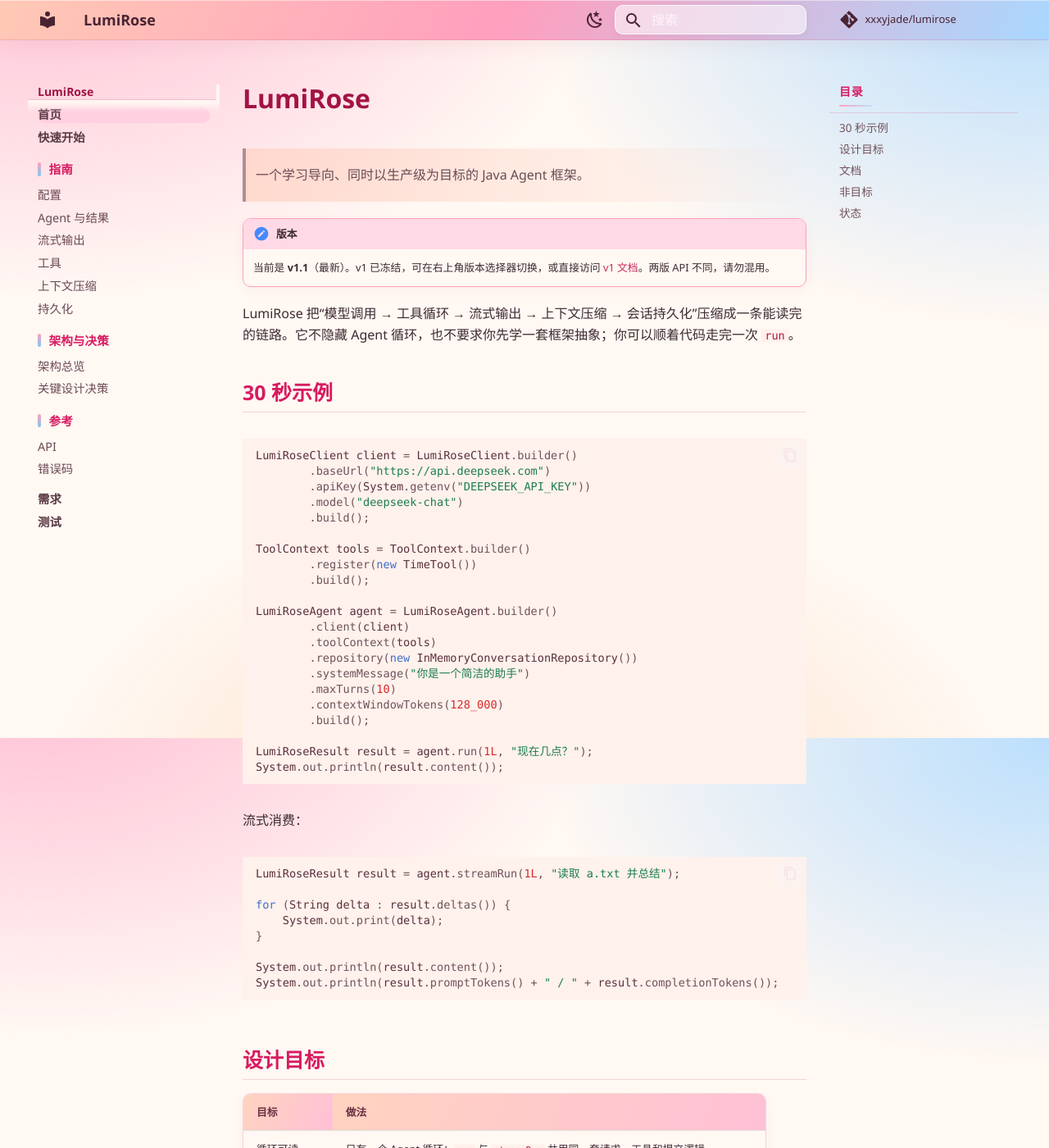
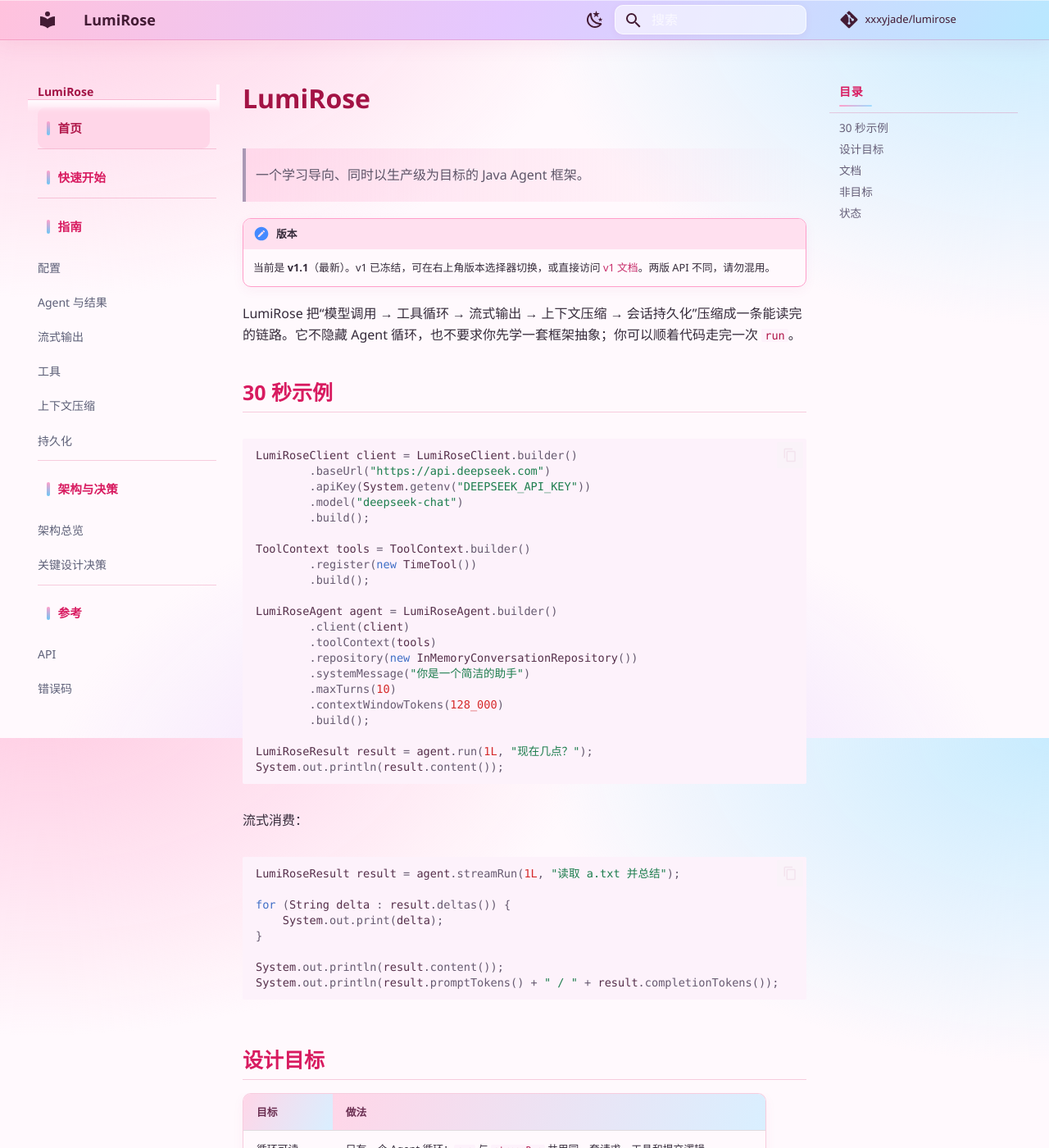
Before and after one commit to XXXYJade/lumirose, an MkDocs documentation site: the page built from docs/v1.1/index.md, in a window 1280 px wide and 1400 px high. Shown: the whole window at 82% size. Built offline with MkDocs 1.6.1 and Material for MkDocs 9.7.7, drawn with Linux system fonts in a browser that asks for light colours; comment, search, counter and statistics services are not loaded; the version menu is left out; some of the changed text lies outside the part shown.

Commit message:
docs: brighten palette and unify documentation navigation

```diff
--- a/docs/v1.1/stylesheets/extra.css
+++ b/docs/v1.1/stylesheets/extra.css
@@ -1,108 +1,97 @@
 /* ==========================================================================
    LumiRose docs theme
-   Warm sakura / peach / powder-blue palette with a clean CJK sans stack.
+   Bright sakura / lavender / powder-blue palette with a clean CJK sans stack.
    ========================================================================== */
 
 :root {
-  --lr-rose-100: #ffe3ec;
-  --lr-rose-200: #ffc9da;
-  --lr-rose-300: #ff9fbe;
-  --lr-rose-400: #ff7fa8;
-  --lr-rose-500: #ef5f8e;
-  --lr-rose-600: #d7265f;
-  --lr-rose-700: #b0174a;
-
-  --lr-peach-100: #fff0e6;
-  --lr-peach-200: #ffdcc6;
-  --lr-peach-400: #ffb38a;
-
-  --lr-blue-100: #e8f6ff;
-  --lr-blue-300: #b9e2fb;
-  --lr-blue-400: #7fc8ef;
+  --lr-rose-300: #ff9fca;
+  --lr-rose-400: #ff6fb5;
+  --lr-rose-500: #f24d9d;
+  --lr-blue-300: #9fdcff;
+  --lr-blue-400: #6cc7f5;
 }
 
 /* --------------------------------------------------------------------------
-   Light scheme: warm cream canvas, vivid rose, peach and a blue highlight.
+   Light scheme: cool pink-white canvas, vivid rose, lavender and sky blue.
    -------------------------------------------------------------------------- */
 
 [data-md-color-scheme="default"] {
-  --md-primary-fg-color: #ff9fbe;
-  --md-primary-fg-color--light: #ffc9da;
-  --md-primary-fg-color--dark: #e85d8a;
-  --md-primary-bg-color: #4a2332;
+  --md-primary-fg-color: #ff9fca;
+  --md-primary-fg-color--light: #ffc9e2;
+  --md-primary-fg-color--dark: #f25c9f;
+  --md-primary-bg-color: #431b34;
 
-  --md-accent-fg-color: #e85d75;
-  --md-accent-fg-color--transparent: rgb(232 93 117 / 12%);
+  --md-accent-fg-color: #2f86c9;
+  --md-accent-fg-color--transparent: rgb(47 134 201 / 12%);
 
-  --md-default-fg-color: #3d2b32;
-  --md-default-fg-color--light: #6f525b;
-  --md-default-fg-color--lighter: #b08d97;
-  --md-default-fg-color--lightest: #f7e3e8;
-  --md-default-bg-color: #fff8f3;
+  --md-default-fg-color: #352b3a;
+  --md-default-fg-color--light: #665a70;
+  --md-default-fg-color--lighter: #a998b4;
+  --md-default-fg-color--lightest: #f3e3ee;
+  --md-default-bg-color: #fff9fd;
 
-  --md-typeset-a-color: #c72c5a;
-  --md-typeset-color: #3d2b32;
+  --md-typeset-a-color: #c72c6a;
+  --md-typeset-color: #352b3a;
 
-  --md-code-bg-color: #fff1ec;
-  --md-code-fg-color: #5a2f3d;
+  --md-code-bg-color: #fdf2fb;
+  --md-code-fg-color: #552f4a;
 
-  --md-footer-bg-color: #ffebe1;
-  --md-footer-fg-color: #5a3a42;
-  --md-footer-fg-color--light: #806069;
-  --md-footer-fg-color--lighter: #b08d97;
-  --md-footer-bg-color--dark: #ffe2ec;
+  --md-footer-bg-color: #ffe6f3;
+  --md-footer-fg-color: #5a3a4c;
+  --md-footer-fg-color--light: #806074;
+  --md-footer-fg-color--lighter: #b08da4;
+  --md-footer-bg-color--dark: #ffe0ef;
 
-  --lr-header-text: #4a2332;
-  --lr-header-1: #ffc9b5;
-  --lr-header-2: #ff9fbe;
-  --lr-header-3: #a9d8ff;
+  --lr-header-text: #431b34;
+  --lr-header-1: #ffc2dd;
+  --lr-header-2: #e4c8ff;
+  --lr-header-3: #b9e8ff;
 
-  --lr-source-text: #6b2f42;
-  --lr-source-1: #ffd9c9;
-  --lr-source-2: #ffd0e2;
-  --lr-source-3: #d6efff;
+  --lr-source-text: #6b2f52;
+  --lr-source-1: #ffe0ef;
+  --lr-source-2: #f0e4ff;
+  --lr-source-3: #dff4ff;
 
-  --lr-footer-1: #ffe3d3;
-  --lr-footer-2: #ffd6e5;
-  --lr-footer-3: #d9f0ff;
+  --lr-footer-1: #ffe6f2;
+  --lr-footer-2: #f2e7ff;
+  --lr-footer-3: #e0f5ff;
 
-  --lr-glow-1: rgb(255 184 208 / 88%);
-  --lr-glow-2: rgb(169 216 255 / 78%);
-  --lr-glow-3: rgb(255 211 173 / 70%);
+  --lr-glow-1: rgb(255 194 221 / 85%);
+  --lr-glow-2: rgb(185 232 255 / 78%);
+  --lr-glow-3: rgb(228 200 255 / 65%);
 
-  --lr-border: rgb(214 96 128 / 24%);
+  --lr-border: rgb(216 27 96 / 20%);
   --lr-nav-title: #a31345;
   --lr-nav-section: #d81b60;
-  --lr-nav-top: #5a3a44;
-  --lr-nav-link: #6b4a54;
-  --lr-nav-link-hover: #c22e52;
-  --lr-nav-link-hover-bg: #ffe8ef;
+  --lr-nav-link: #5d6078;
+  --lr-nav-link-hover: #1b73ae;
+  --lr-nav-link-hover-bg: #e3f5ff;
   --lr-nav-active: #b0174a;
-  --lr-nav-active-bg: #ffd0e0;
+  --lr-nav-active-bg: #ffd6e8;
 
   --lr-toc-title: #d81b60;
-  --lr-toc-link: #72525c;
-  --lr-toc-active-bg: #ffd9e6;
+  --lr-toc-link: #665f78;
+  --lr-toc-active-bg: #ffe0ef;
 
   --lr-heading: #a31345;
   --lr-heading-2: #d81b60;
-  --lr-heading-3: #b3542f;
+  --lr-heading-3: #3f6fb5;
 
-  --lr-quote-text: #6b4a54;
-  --lr-quote-bg: rgb(255 211 196 / 75%);
+  --lr-quote-text: #5d5568;
+  --lr-quote-bg: rgb(255 201 226 / 55%);
 
-  --lr-table-head-1: #ffd3bf;
-  --lr-table-head-2: #ffc0d6;
-  --lr-table-head-text: #6b2f42;
-  --lr-table-alt: rgb(255 247 241 / 78%);
+  --lr-table-head-1: #ffd6e8;
+  --lr-table-head-2: #d9efff;
+  --lr-table-head-text: #6b2f52;
+  --lr-table-alt: rgb(255 246 252 / 80%);
 
   --lr-code-inline: #b0174a;
-  --lr-note-bg: #ffd9e5;
-  --lr-tip-bg: #e1f4ff;
+  --lr-note-bg: #ffe0ef;
+  --lr-tip-bg: #dff4ff;
 }
 
 /* --------------------------------------------------------------------------
-   Dark scheme: warm plum night with rose and peach highlights.
+   Dark scheme: plum night with rose and sky-blue highlights.
    -------------------------------------------------------------------------- */
 
 [data-md-color-scheme="slate"] {
@@ -111,8 +100,8 @@
   --md-primary-fg-color--dark: #35202a;
   --md-primary-bg-color: #ffd6e2;
 
-  --md-accent-fg-color: #ffb08a;
-  --md-accent-fg-color--transparent: rgb(255 176 138 / 12%);
+  --md-accent-fg-color: #6cc7f5;
+  --md-accent-fg-color--transparent: rgb(108 199 245 / 12%);
 
   --md-default-fg-color: #ffedf2;
   --md-default-fg-color--light: #e3c2cc;
@@ -120,7 +109,7 @@
   --md-default-fg-color--lightest: #402b35;
   --md-default-bg-color: #23171d;
 
-  --md-typeset-a-color: #ff9fbe;
+  --md-typeset-a-color: #ff9fca;
   --md-typeset-color: #ffedf2;
 
   --md-code-bg-color: #2d1d25;
@@ -148,36 +137,35 @@
 
   --lr-glow-1: rgb(160 60 90 / 25%);
   --lr-glow-2: rgb(60 120 160 / 18%);
-  --lr-glow-3: rgb(160 100 50 / 16%);
+  --lr-glow-3: rgb(120 80 160 / 16%);
 
-  --lr-border: rgb(255 159 190 / 20%);
-  --lr-nav-title: #ffd1dc;
-  --lr-nav-section: #ff9fbe;
-  --lr-nav-top: #e3c2cc;
-  --lr-nav-link: #d6b6c1;
-  --lr-nav-link-hover: #ffc29a;
-  --lr-nav-link-hover-bg: rgb(255 176 138 / 10%);
-  --lr-nav-active: #ffb3c9;
-  --lr-nav-active-bg: rgb(255 127 168 / 15%);
+  --lr-border: rgb(255 159 202 / 20%);
+  --lr-nav-title: #ffd1e0;
+  --lr-nav-section: #ff9fca;
+  --lr-nav-link: #d6b6c4;
+  --lr-nav-link-hover: #9fdcff;
+  --lr-nav-link-hover-bg: rgb(108 199 245 / 10%);
+  --lr-nav-active: #ffb3cf;
+  --lr-nav-active-bg: rgb(255 127 181 / 15%);
 
-  --lr-toc-title: #ff9fbe;
-  --lr-toc-link: #c8a6b1;
-  --lr-toc-active-bg: rgb(255 127 168 / 12%);
+  --lr-toc-title: #ff9fca;
+  --lr-toc-link: #c8a6b4;
+  --lr-toc-active-bg: rgb(255 127 181 / 12%);
 
-  --lr-heading: #ffd1dc;
-  --lr-heading-2: #ff9fbe;
-  --lr-heading-3: #ffc29a;
+  --lr-heading: #ffd1e0;
+  --lr-heading-2: #ff9fca;
+  --lr-heading-3: #9fdcff;
 
-  --lr-quote-text: #e3c2cc;
-  --lr-quote-bg: rgb(255 159 190 / 8%);
+  --lr-quote-text: #e3c2d0;
+  --lr-quote-bg: rgb(255 159 202 / 8%);
 
   --lr-table-head-1: rgb(160 60 90 / 35%);
-  --lr-table-head-2: rgb(160 100 50 / 30%);
-  --lr-table-head-text: #ffd1dc;
-  --lr-table-alt: rgb(255 159 190 / 4%);
+  --lr-table-head-2: rgb(60 120 160 / 30%);
+  --lr-table-head-text: #ffd1e0;
+  --lr-table-alt: rgb(255 159 202 / 4%);
 
-  --lr-code-inline: #ffb3c9;
-  --lr-note-bg: rgb(255 159 190 / 15%);
+  --lr-code-inline: #ffb3cf;
+  --lr-note-bg: rgb(255 159 202 / 15%);
   --lr-tip-bg: rgb(127 200 239 / 14%);
 }
 
@@ -203,7 +191,7 @@ body {
 
 ::selection {
   color: #4a2332;
-  background: #ffc9da;
+  background: #ffc9e2;
 }
 
 /* --------------------------------------------------------------------------
@@ -221,7 +209,7 @@ body {
   border-bottom: 1px solid var(--lr-border);
   box-shadow:
     0 1px 0 rgb(255 255 255 / 50%) inset,
-    0 6px 24px rgb(160 60 90 / 8%);
+    0 6px 24px rgb(190 60 130 / 8%);
 }
 
 .md-header__title,
@@ -234,7 +222,7 @@ body {
   background-color: rgb(255 255 255 / 55%);
   border: 1px solid rgb(255 255 255 / 72%);
   border-radius: 0.5rem;
-  box-shadow: 0 2px 8px rgb(160 60 90 / 8%);
+  box-shadow: 0 2px 8px rgb(190 60 130 / 8%);
 }
 
 .md-header .md-search__form:hover {
@@ -297,31 +285,40 @@ body {
   color: inherit;
 }
 
-/* Keep the four navigation levels visually distinct:
-   group title > direct page > child link > current child. */
+/* One rhythm for every top-level row: direct pages and section labels share
+   the same height, type, marker and divider. Child links are quieter. */
 .md-nav--primary .md-nav__item {
   font-size: 0.72rem;
 }
 
-.md-nav--primary .md-nav__item--section {
-  margin-top: 1.35em;
+.md-nav--primary > .md-nav__list > .md-nav__item {
+  margin: 0;
+  padding: 0;
+  border-top: 1px solid var(--lr-border);
 }
 
-.md-nav--primary .md-nav__item--section > .md-nav__link {
-  margin-bottom: 0.2rem;
+.md-nav--primary > .md-nav__list > .md-nav__item:first-child {
+  border-top: 0;
+}
+
+.md-nav--primary > .md-nav__list > .md-nav__item > .md-nav__link {
+  align-items: center;
+  min-height: 2.5rem;
+  padding: 0.45rem 0.55rem;
   color: var(--lr-nav-section);
   font-size: 0.73rem;
   font-weight: 700;
   letter-spacing: 0.01em;
+  border-radius: 0.45rem;
 }
 
-.md-nav--primary .md-nav__item--section > .md-nav__link .md-ellipsis {
+.md-nav--primary > .md-nav__list > .md-nav__item > .md-nav__link > .md-ellipsis {
   display: inline-flex;
   gap: 0.45rem;
   align-items: center;
 }
 
-.md-nav--primary .md-nav__item--section > .md-nav__link .md-ellipsis::before {
+.md-nav--primary > .md-nav__list > .md-nav__item > .md-nav__link > .md-ellipsis::before {
   width: 0.22rem;
   height: 0.82rem;
   content: "";
@@ -329,9 +326,22 @@ body {
   border-radius: 99px;
 }
 
-.md-nav--primary > .md-nav__list > .md-nav__item:not(.md-nav__item--section) > .md-nav__link {
-  color: var(--lr-nav-top);
-  font-weight: 600;
+.md-nav--primary > .md-nav__list > .md-nav__item > .md-nav__link[href]:hover {
+  color: var(--lr-nav-active);
+  background-color: var(--lr-nav-active-bg);
+}
+
+.md-nav--primary > .md-nav__list > .md-nav__item > .md-nav__link--active {
+  color: var(--lr-nav-active);
+  background-color: var(--lr-nav-active-bg);
+}
+
+.md-nav--primary .md-nav__item .md-nav__item > .md-nav__link {
+  padding-top: 0.38rem;
+  padding-bottom: 0.38rem;
+  color: var(--lr-nav-link);
+  font-size: 0.7rem;
+  font-weight: 400;
 }
 
 .md-nav--primary .md-nav__link {
@@ -340,26 +350,29 @@ body {
   transition: color 150ms ease, background-color 150ms ease;
 }
 
-.md-nav--primary .md-nav__link[href]:hover,
-.md-nav--primary .md-nav__link[for]:hover {
+.md-nav--primary .md-nav__item .md-nav__item > .md-nav__link[href]:hover {
   color: var(--lr-nav-link-hover);
   background-color: var(--lr-nav-link-hover-bg);
 }
 
-.md-nav--primary .md-nav__link--active,
-.md-nav--primary .md-nav__item--active:not(.md-nav__item--section) > .md-nav__link {
+.md-nav--primary .md-nav__item .md-nav__item > .md-nav__link.md-nav__link--active,
+.md-nav--primary .md-nav__item .md-nav__item.md-nav__item--active > .md-nav__link {
   color: var(--lr-nav-active);
   background-color: var(--lr-nav-active-bg);
   font-weight: 600;
 }
 
-.md-nav--primary .md-nav__link--active:hover,
-.md-nav--primary .md-nav__item--active:not(.md-nav__item--section) > .md-nav__link:hover {
+.md-nav--primary .md-nav__item .md-nav__item > .md-nav__link.md-nav__link--active:hover,
+.md-nav--primary .md-nav__item .md-nav__item.md-nav__item--active > .md-nav__link:hover {
   color: var(--lr-nav-active);
   background-color: var(--lr-nav-active-bg);
 }
 
-.md-nav--primary .md-nav__item--section > .md-nav__link[for]:hover {
+.md-nav--primary > .md-nav__list > .md-nav__item--section > .md-nav {
+  padding-bottom: 0.35rem;
+}
+
+.md-nav--primary > .md-nav__list > .md-nav__item--section > .md-nav__link[for]:hover {
   color: var(--lr-nav-section);
   background-color: transparent;
 }
@@ -441,7 +454,7 @@ body {
 
 .md-typeset a {
   text-underline-offset: 0.15em;
-  text-decoration-color: rgb(199 44 90 / 30%);
+  text-decoration-color: rgb(199 44 106 / 30%);
 }
 
 .md-typeset a:hover {
@@ -465,7 +478,7 @@ body {
   overflow: hidden;
   border-color: var(--lr-border);
   border-radius: 0.5rem;
-  box-shadow: 0 4px 14px rgb(160 60 90 / 5%);
+  box-shadow: 0 4px 14px rgb(190 60 130 / 5%);
 }
 
 .md-typeset table:not([class]) th {
@@ -494,12 +507,12 @@ body {
 .md-typeset details {
   overflow: hidden;
   border-radius: 0.5rem;
-  box-shadow: 0 4px 14px rgb(160 60 90 / 6%);
+  box-shadow: 0 4px 14px rgb(190 60 130 / 6%);
 }
 
 .md-typeset .admonition.note,
 .md-typeset details.note {
-  border-color: #ff9fbe;
+  border-color: #ff9fca;
 }
 
 .md-typeset .admonition.note > .admonition-title,
--- a/mkdocs.yml
+++ b/mkdocs.yml
@@ -55,7 +55,8 @@ markdown_extensions:
   - pymdownx.superfences
 
 exclude_docs: |
-  requirements/archive/
+  requirements/
+  testing/
 
 nav:
   - 首页: index.md
@@ -73,5 +74,3 @@ nav:
   - 参考:
       - API: reference/api.md
       - 错误码: reference/error-codes.md
-  - 需求: requirements/v1.1.md
-  - 测试: testing/v1.1.md
```
Also changed, not shown: README.md (+3 -3 lines), docs/v1.1/index.md (+2 -2 lines), docs/v1.1/reference/api.md (+1 -1 lines), docs/v1.1/reference/error-codes.md (+1 -1 lines).
